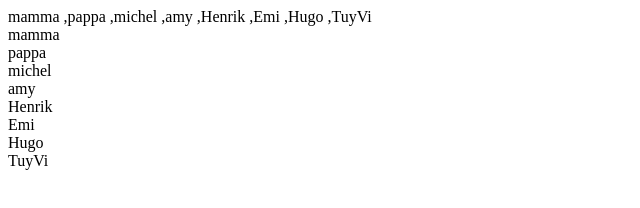
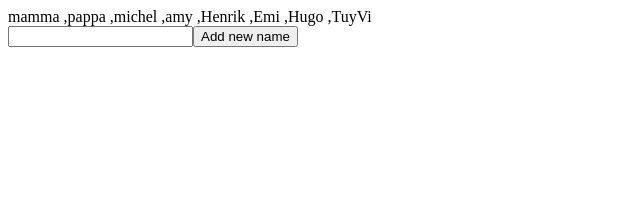
Before and after one commit to MisticG/Excercise, a plain HTML site: page index.html in a window 1280 px wide. Shown: the whole page, without its empty margins (0-640 px from the left). Drawn offline with Linux system fonts and the light colour scheme.

Commit message:
Nightmare codes... orkar inte merr!!

```diff
--- a/index.html
+++ b/index.html
@@ -13,6 +13,8 @@
 
     <div id="outPutList"></div>
 
+    <input id="newText" type="text"><button type="button" onclick="addNewName()">Add new name</button>
+
 </body>
 <script src="script.js"></script>
 </html>
--- a/script.js
+++ b/script.js
@@ -1,3 +1,4 @@
+var index = [];
 
 var people = [
     'mamma ',
@@ -13,7 +14,22 @@ people.push('TuyVi');
 
 document.getElementById("main").innerHTML = people;
 
+function newName() {
+for(var i = 0; i < people.length; i++) {
+    document.getElementById("outPutList").innerHTML += '<div>' + people[i] + '</div>'
+}
+};
 
+var addName = people + (1);
 
-for(var i = 0; i < people.length; i++) {
-    document.getElementById("outPutList").innerHTML += '<div>' + people[i] + '</div>';}
+function addNewName() {
+    const buttonInput = document.getElementsByTagName("button").value;
+
+    const user = {
+        newName: buttonInput
+    }
+    buttonInput === people.push(user)
+
+};
+
+console.log(buttonInput);
```
